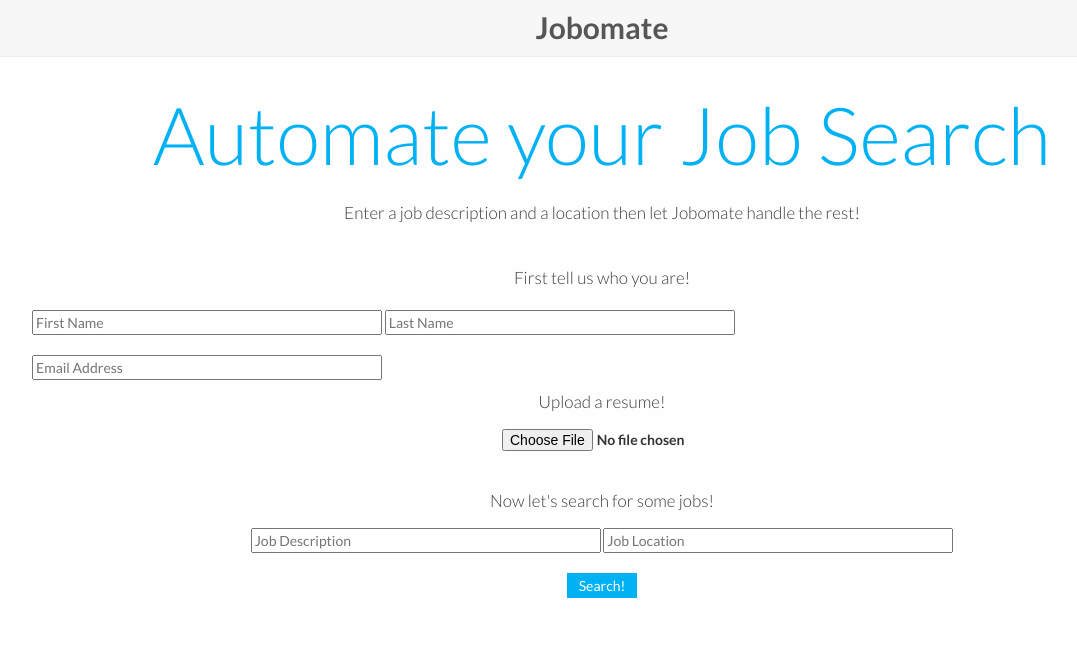
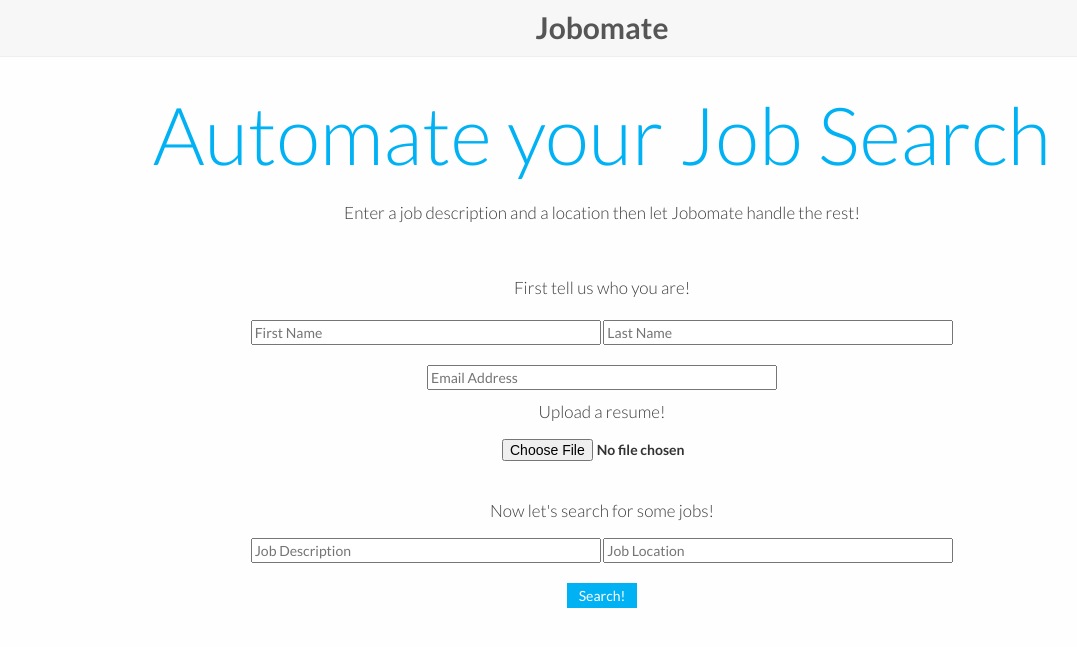
Before and after one commit to mandeep/Job-Automate, a Django app: page / in a window 1280 px wide. Shown: the top 647 px of the page, without its empty margins (38-1115 px from the left). Run offline with Django 3.2, Linux system fonts and the light colour scheme; some libraries are stand-ins or nearby versions.

Commit message:
Added row divs per Bootstrap guidelines

```diff
--- a/jobautomate/web_search/templates/web_search/index.html
+++ b/jobautomate/web_search/templates/web_search/index.html
@@ -2,8 +2,8 @@
 <!DOCTYPE html>
 <html>
     <head>
+        <link href="https://maxcdn.bootstrapcdn.com/bootstrap/3.3.6/css/bootstrap.min.css" rel="stylesheet" integrity="sha256-7s5uDGW3AHqw6xtJmNNtr+OBRJUlgkNJEo78P4b0yRw= sha512-nNo+yCHEyn0smMxSswnf/OnX6/KwJuZTlNZBjauKhTK0c+zT+q5JOCx0UFhXQ6rJR9jg6Es8gPuD2uZcYDLqSw==" crossorigin="anonymous">
         <meta name="viewport" content="width=device-width, initial-scale=1">
-        <link href="https://maxcdn.bootstrapcdn.com/bootstrap/3.3.6/css/bootstrap.min.css" rel="stylesheet" integrity="sha256-7s5uDGW3AHqw6xtJmNNtr+OBRJUlgkNJEo78P4b0yRw= sha512-nNo+yCHEyn0smMxSswnf/OnX6/KwJuZTlNZBjauKhTK0c+zT+q5JOCx0UFhXQ6rJR9jg6Es8gPuD2uZcYDLqSw==" crossorigin="anonymous">
         <link rel="stylesheet" href="{% static 'css/web_search.css' %}">
         <link href='https://fonts.googleapis.com/css?family=Lato:400,700,300' rel='stylesheet' type='text/css'>
         <title>Jobomate</title>
@@ -19,26 +19,26 @@
         <div class="page-header">
             <h1>Jobomate</h1>
         </div>
-        <div class="overview">
+        <div class="container">
+            <div class="row overview">
                 <p>
                     Automate your Job Search
                 </p>
             </div>
-        <div class="description">
+            <div class="row description">
                 <p>
                     Enter a job description and a location then let Jobomate handle the rest!
                 </p>
             </div>
-        <div class="information_details">
+            <div class="row information_details">
                 <p>
                     First tell us who you are!
                 </p>
             </div>
+            <form method="POST" enctype="multipart/form-data">
                 <div class="row">
-            <div class="col-xl-6">
-                <div class="container">
+                    <div class="col-xl-6 text-center">
                         <p>
-                        <form method="POST" enctype="multipart/form-data">
                             {% csrf_token %}
                             {{ name_form }}
                             <br><br>
@@ -46,37 +46,33 @@
                         </p>
                     </div>
                 </div>
-                            </div>
+                <div class="row">
                     <div class="resume_text">
                             <p>Upload a resume!</p>
                     </div>
+                </div>
                 <div class="row">
-                                <div class="col-xl-6">
-                                    <div class="resume_upload">
+                    <div class="col-xl-6 resume_upload">
                         <label class="file_upload">
                             {% csrf_token %}
                             {{ upload_form }}
                         </label>
                     </div>
                 </div>
-                            </div>
                 <div class="job_text">
-                                <p>
-                                    Now let's search for some jobs!
-                                </p>
+                    <p>Now let's search for some jobs!</p>
                 </div>
                 <div class="row">
-                                <div class="col-xl-6">
-                                    <div class="job_forms">
+                    <div class="col-xl-6 job_forms">
                         <p>
                             {% csrf_token %}
                             {{ job_search_form }}
                             <br><br>
                             <input type="submit" name="run" value="Search!"/>
-                        </form>
                         </p>
                     </div>
                 </div>
+            </form>
         </div>
     </body>
 </html>
```
Lines whose indentation alone changed are shown as unchanged.
